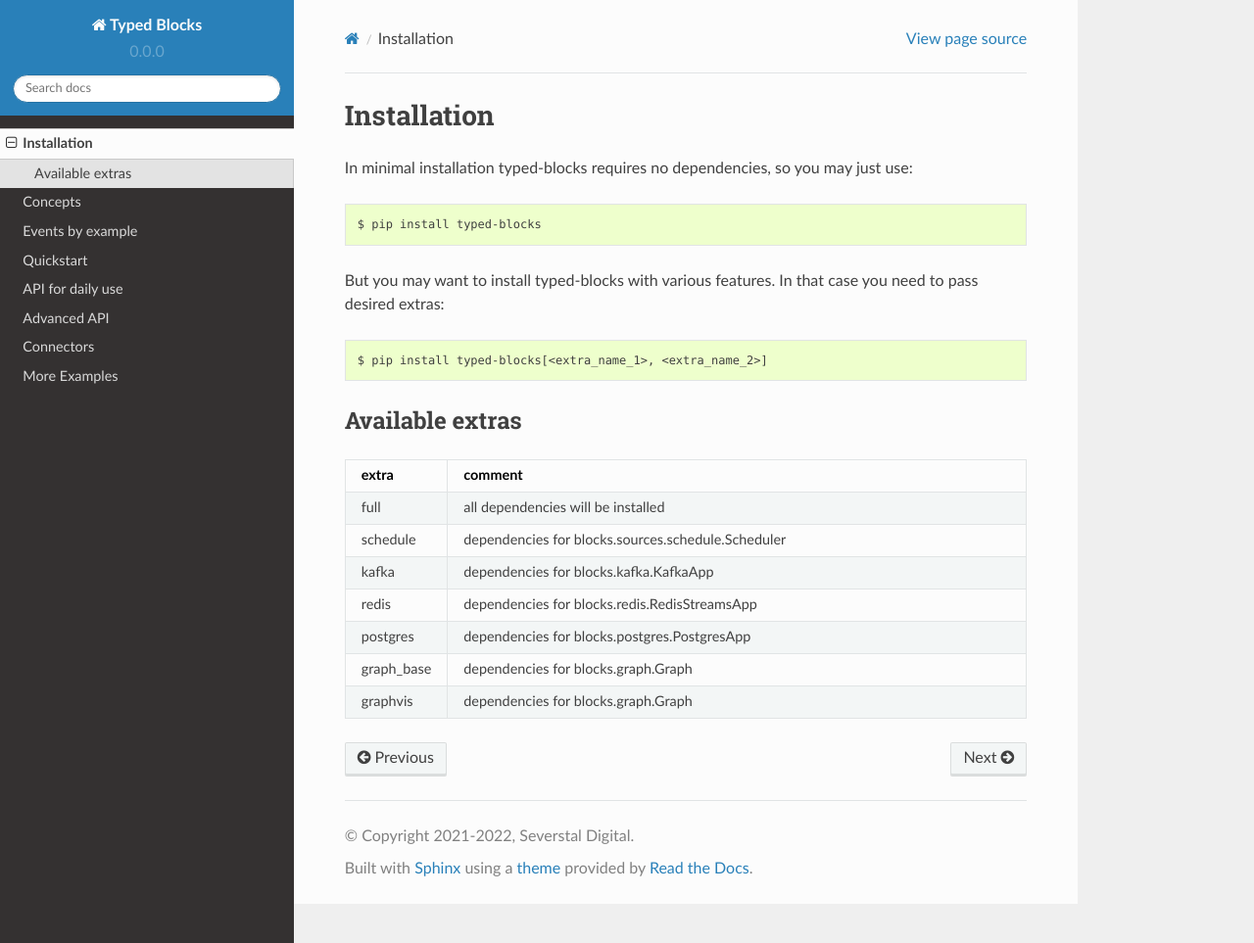
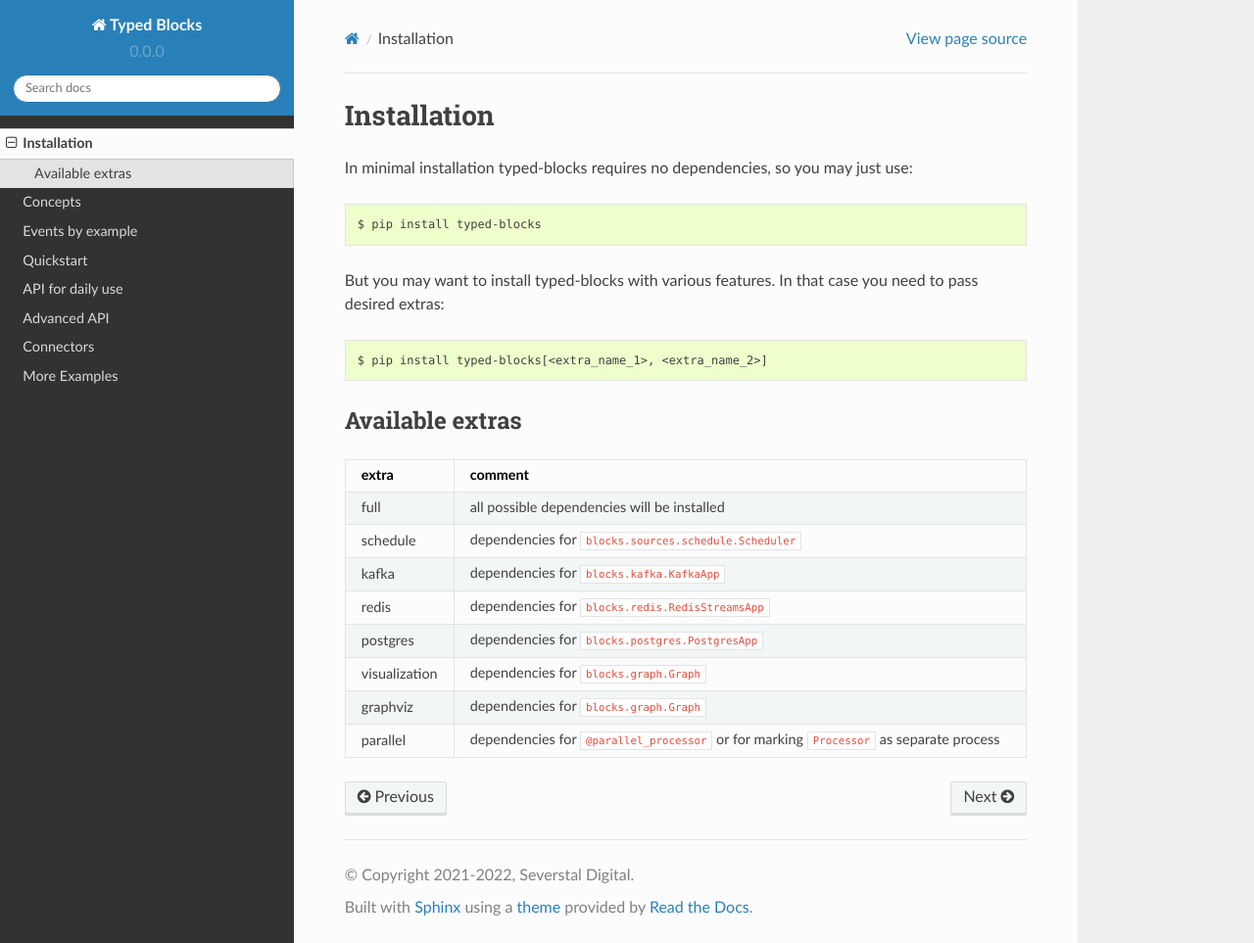
Before and after one commit to severstal-digital/typed-blocks, a Sphinx documentation site: the page built from docs/pages/install.rst, in a window 1280 px wide and 963 px high. Shown: the whole window at 98% size. Built offline with Sphinx 7.4.7 and the Read the Docs theme 2.0.0, drawn with Linux system fonts in a browser that asks for light colours.

Commit message:
docs: added & fixed extras, added example from parallel processing

```diff
--- a/docs/pages/install.rst
+++ b/docs/pages/install.rst
@@ -18,16 +18,18 @@
    * - extra
      - comment
    * - full
-     - all dependencies will be installed
+     - all possible dependencies will be installed
    * - schedule
-     - dependencies for blocks.sources.schedule.Scheduler
+     - dependencies for :code:`blocks.sources.schedule.Scheduler`
    * - kafka
-     - dependencies for blocks.kafka.KafkaApp
+     - dependencies for :code:`blocks.kafka.KafkaApp`
    * - redis
-     - dependencies for blocks.redis.RedisStreamsApp
+     - dependencies for :code:`blocks.redis.RedisStreamsApp`
    * - postgres
-     - dependencies for blocks.postgres.PostgresApp
-   * - graph_base
-     - dependencies for blocks.graph.Graph
-   * - graphvis
-     - dependencies for blocks.graph.Graph
+     - dependencies for :code:`blocks.postgres.PostgresApp`
+   * - visualization
+     - dependencies for :code:`blocks.graph.Graph`
+   * - graphviz
+     - dependencies for :code:`blocks.graph.Graph`
+   * - parallel
+     - dependencies for :code:`@parallel_processor` or for marking :code:`Processor` as separate process
```
Also changed, not shown: docs/pages/examples.rst (+8 -0 lines).
